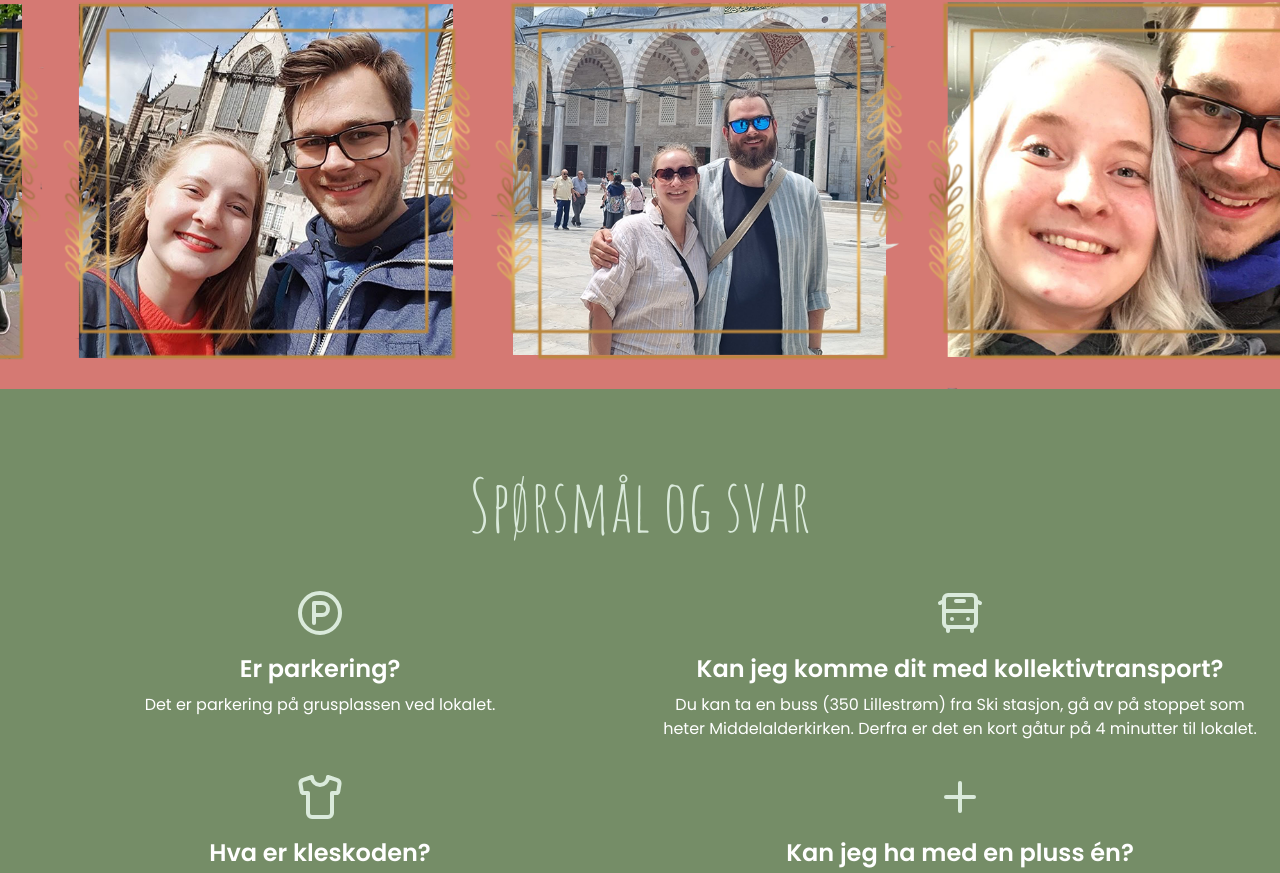
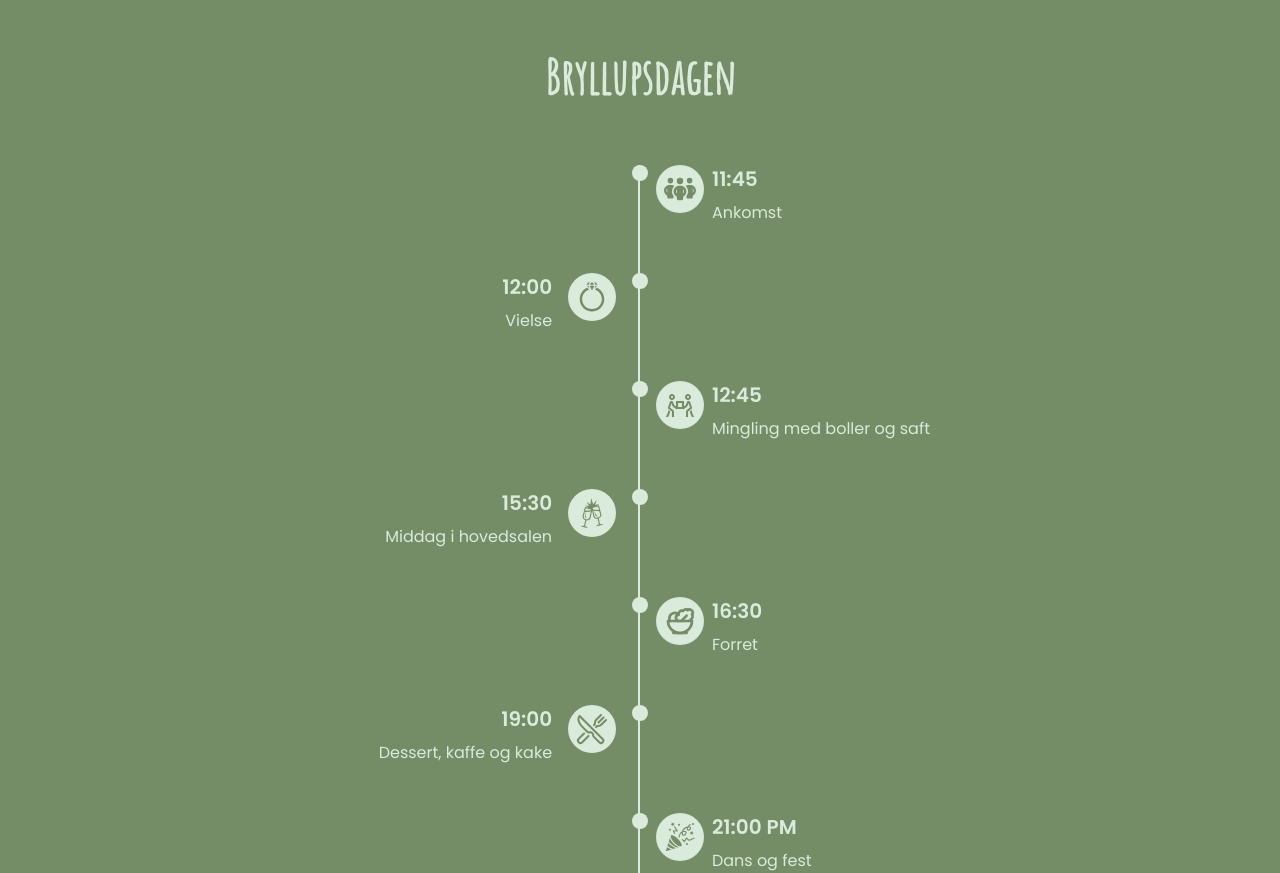
Before and after one commit to larissabakken/website-weeding, a Next.js app: page / in a window 1280 px wide. Shown: the part 1989-2862 px from the top of the page. Built offline with nearby package versions, Linux system fonts and the light colour scheme.

Commit message:
feat: new timeline (#9)

```diff
--- a/app/page.tsx
+++ b/app/page.tsx
@@ -4,18 +4,18 @@ import QandA from "@/components/QandA";
 import MenuNav from "@/components/MenuNav";
 import { RSVP } from "@/components/RSVP";
 import { GiftQA } from "@/components/GiftQA";
+import PhotosBanner from "@/components/PhotosBanner";
+import Timeline from "@/components/Timeline";
 
-import PhotosBanner from "@/components/PhotosBanner";
 export default function Home() {
   return (
     <main>
       <MenuNav />
       <Banner />
       <Information />
-      <PhotosBanner />
       <RSVP />
       <PhotosBanner />
-      {/* <Timeline /> */}
+      <Timeline />
       <QandA />
       <GiftQA />
     </main>
--- a/components/Timeline.tsx
+++ b/components/Timeline.tsx
@@ -1,25 +1,51 @@
 "use client";
 
 import { motion } from "framer-motion";
+import {
+  GiDiamondRing,
+  GiPartyPopper,
+  GiGlassCelebration,
+} from "react-icons/gi";
+import { FaPeopleGroup } from "react-icons/fa6";
+import { LiaPeopleCarrySolid } from "react-icons/lia";
+import { LuSalad } from "react-icons/lu";
+import { IoRestaurantOutline } from "react-icons/io5";
 
 const events = [
-  { time: "11:45", description: "Ankomst" },
-  { time: "12:00", description: "Vielse" },
-  { time: "12:45", description: "Mingling med boller og saft" },
-  { time: "15:30", description: "Middag i hovedsalen" },
-  { time: "19:00", description: "Dessert, kaffe og kake" },
-  { time: "21:00 PM", description: "Dans og fest" },
+  { time: "11:45", description: "Ankomst", icon: FaPeopleGroup },
+  { time: "12:00", description: "Vielse", icon: GiDiamondRing },
+  {
+    time: "12:45",
+    description: "Mingling med boller og saft",
+    icon: LiaPeopleCarrySolid,
+  },
+  {
+    time: "15:30",
+    description: "Middag i hovedsalen",
+    icon: GiGlassCelebration,
+  },
+  {
+    time: "16:30",
+    description: "Forret",
+    icon: LuSalad,
+  },
+  {
+    time: "19:00",
+    description: "Dessert, kaffe og kake",
+    icon: IoRestaurantOutline,
+  },
+  { time: "21:00 PM", description: "Dans og fest", icon: GiPartyPopper },
 ];
 
 export default function Timeline() {
   return (
-    <section className="py-20 bg-[#bcccb6]">
+    <section className="h-[100rem] md:h-full py-20 bg-[#758D67] text-[#DAEADB]">
       <div className="container mx-auto">
         <motion.h2
           initial={{ opacity: 0, y: 20 }}
           whileInView={{ opacity: 1, y: 0 }}
           transition={{ duration: 0.8 }}
-          className="text-5xl font-handwriting text-center mb-12"
+          className="text-5xl font-handwriting text-center pb-12 font-bold"
         >
           Bryllupsdagen
         </motion.h2>
@@ -30,25 +56,47 @@ export default function Timeline() {
               initial={{ opacity: 0, x: index % 2 === 0 ? -20 : 20 }}
               whileInView={{ opacity: 1, x: 0 }}
               transition={{ duration: 0.8, delay: index * 0.1 }}
-              className={`flex items-center mb-8 px-8 ${
+              className={`flex items-start justify-between py-4 mb-4 ${
                 index % 2 === 0 ? "flex-row-reverse" : ""
               }`}
             >
-              <div className="w-1/2">
-                <div
-                  className={`rounded-lg ${
-                    index % 2 === 0 ? "text-right" : "text-left"
-                  }`}
-                >
-                  <h3 className="text-xl font-semibold mb-2">{event.time}</h3>
-                  <p>{event.description}</p>
+              {index % 2 === 0 && (
+                <div className="w-1/2">
+                  <div className="rounded-lg px-2 flex flex-row gap-2 text-left">
+                    <div className="rounded-full p-2 bg-[#DAEADB] size-12 text-center">
+                      <event.icon className="text-[#758D67] size-8" />
+                    </div>
+                    <div>
+                      <h3 className="text-xl font-semibold mb-2">
+                        {event.time}
+                      </h3>
+                      <p>{event.description}</p>
+                    </div>
+                  </div>
                 </div>
-              </div>
-              <div className="w-4 h-4 bg-forest rounded-full z-10"></div>
+              )}
+
+              {index % 2 !== 0 && (
+                <div className="w-1/2">
+                  <div className="rounded-lg px-4 flex flex-row justify-end gap-x-4 text-right">
+                    <div>
+                      <h3 className="text-xl font-semibold mb-2">
+                        {event.time}
+                      </h3>
+                      <p>{event.description}</p>
+                    </div>
+                    <div className="rounded-full p-2 bg-[#DAEADB] size-12 text-center">
+                      <event.icon className="text-[#758D67] size-8" />
+                    </div>
+                  </div>
+                </div>
+              )}
+
+              <div className="w-4 h-4 bg-[#DAEADB] rounded-full z-20"></div>
               <div className="w-1/2"></div>
             </motion.div>
           ))}
-          <div className="absolute top-0 bottom-0 left-1/2 w-1 bg-forest -ml-0.5"></div>
+          <div className="absolute top-0 bottom-0 left-1/2 w-[2px] -ml-0.5 mt-4 bg-[#DAEADB]"></div>
         </div>
       </div>
     </section>
--- a/package.json
+++ b/package.json
@@ -54,6 +54,7 @@
     "react-day-picker": "8.10.1",
     "react-dom": "^18",
     "react-hook-form": "^7.54.1",
+    "react-icons": "^5.5.0",
     "react-resizable-panels": "^2.1.7",
     "recharts": "2.15.0",
     "sonner": "^1.7.1",
```
Also changed, not shown: 1 other file (tests, documents, lock files or other folders).
